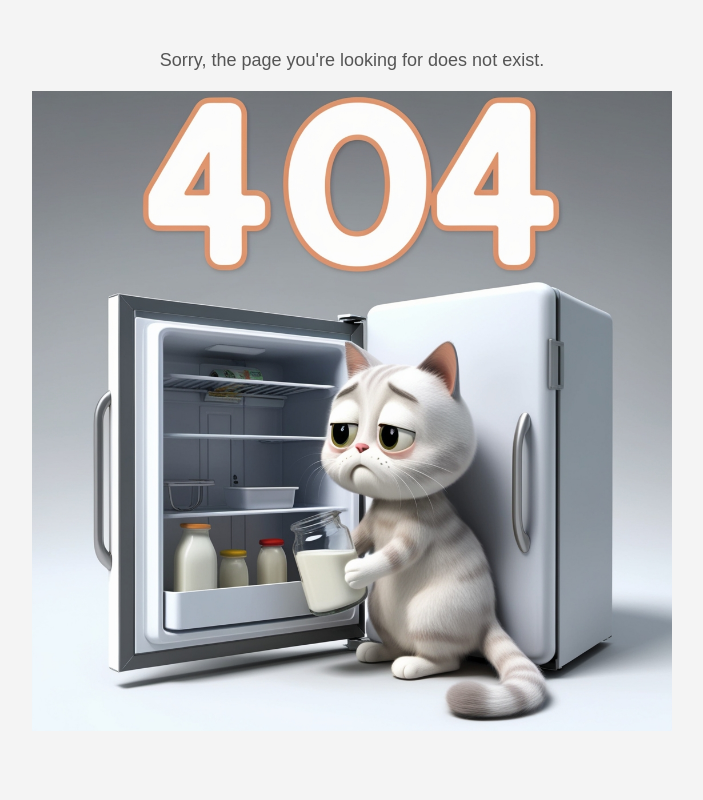
After one commit to vitaliy-chernyshov/cat_api, a Flask app: template templates/404.html in a window 1280 px wide. The commit adds this page. Shown: the whole page, without its empty margins (288-991 px from the left). Run offline with Flask 3, Linux system fonts and the light colour scheme; the template is opened without the code that fills it, so the values that code supplies are empty.

Commit message:
error handling with images

```diff
--- a/api.py
+++ b/api.py
@@ -7,7 +7,7 @@ def get_image_from_api() -> list[str]:
     """get image from thecatapi.com"""
     headers = {
         'Content-Type': 'application/json',
-        'x-api-key': os.getenv('API_KEY')
+        'x-api-key': os.getenv('API_KEY', 'DEMO_API_KEY')
     }
     params = {
         'limit': os.getenv('CATS_ON_PAGE', 10),
--- a/app.py
+++ b/app.py
@@ -3,6 +3,16 @@ from flask import Flask, render_template
 from api import get_image_from_api
 
 app = Flask(__name__)
+
+
+@app.errorhandler(500)
+def bad_request_error(error):
+    return render_template('500.html'), 500
+
+
+@app.errorhandler(404)
+def not_found_error(error):
+    return render_template('404.html'), 404
 
 
 @app.route('/')
--- a/static/script.js
+++ b/static/script.js
@@ -3,7 +3,6 @@ function openModal(element) {
     let modalImg = document.getElementById("img01");
     modal.style.display = "block";
     modalImg.src = element.src;
-    // Add an event listener to close the modal when clicking anywhere
     modal.onclick = function () {
         closeModal();
     }
--- a/static/style.css
+++ b/static/style.css
@@ -4,7 +4,7 @@
 
 body {
     margin: 0;
-    font-family: Arial;
+    font-family: Arial, serif;
 }
 
 .header {
@@ -34,6 +34,25 @@ body {
     width: 100%;
     cursor: pointer;
     transition: transform 0.3s ease;
+}
+
+
+/* Responsive layout - makes a two column-layout instead of four columns */
+@media screen and (max-width: 800px) {
+    .column {
+        -ms-flex: 50%;
+        flex: 50%;
+        max-width: 50%;
+    }
+}
+
+/* Responsive layout - makes the two columns stack on top of each other instead of next to each other */
+@media screen and (max-width: 600px) {
+    .column {
+        -ms-flex: 100%;
+        flex: 100%;
+        max-width: 100%;
+    }
 }
 
 .column img:hover {
@@ -93,20 +112,33 @@ body {
     cursor: pointer;
 }
 
-/* Responsive layout - makes a two column-layout instead of four columns */
-@media screen and (max-width: 800px) {
-    .column {
-        -ms-flex: 50%;
-        flex: 50%;
-        max-width: 50%;
-    }
+.error-page {
+    text-align: center;
+    font-family: Arial, sans-serif;
+    background-color: #f4f4f4;
+    margin: 0;
+    padding: 0;
+    display: flex;
+    flex-direction: column;
+    justify-content: center;
+    align-items: center;
+    height: 100vh;
+    overflow: hidden; /* Hide scrollbars */
 }
 
-/* Responsive layout - makes the two columns stack on top of each other instead of next to each other */
-@media screen and (max-width: 600px) {
-    .column {
-        -ms-flex: 100%;
-        flex: 100%;
-        max-width: 100%;
-    }
+.error-page img {
+    max-width: 100%;
+    max-height: 80vh; /* Limit image height to avoid scrolling */
+    height: auto;
+    margin: 0;
+
 }
+
+.error-page p {
+    font-size: 18px;
+    color: #555;
+    margin: 0;
+    padding: 0;
+    position: relative;
+    top: -20px;
+}
--- /dev/null
+++ b/templates/404.html
@@ -0,0 +1,7 @@
+{% extends 'base.html' %}
+{% block content %}
+  <div class="error-page">
+    <p>Sorry, the page you're looking for does not exist.</p>
+    <img src="{{ url_for('static', filename='404.jpg') }}" alt="Not Found Image">
+  </div>
+{% endblock %}
--- /dev/null
+++ b/templates/base.html
@@ -0,0 +1,15 @@
+<!DOCTYPE html>
+<html lang="en">
+  <head>
+    <meta charset="UTF-8">
+    <meta name="viewport" content="width=device-width, initial-scale=1.0">
+    <title>Cats everyday</title>
+    <link rel="stylesheet" href={{ url_for('static', filename='style.css') }}>
+  </head>
+  <body>
+    <script src={{ url_for('static', filename='script.js') }}></script>
+    {% block content %}
+      {# тут котики #}
+    {% endblock %}
+  </body>
+</html>
```
Also changed, not shown: cat.py (added, +9 -0 lines), templates/500.html (added, +7 -0 lines), templates/index.html (+10 -14 lines), static/400.jpg (added), static/404.jpg (added), static/500.jpg (added).
